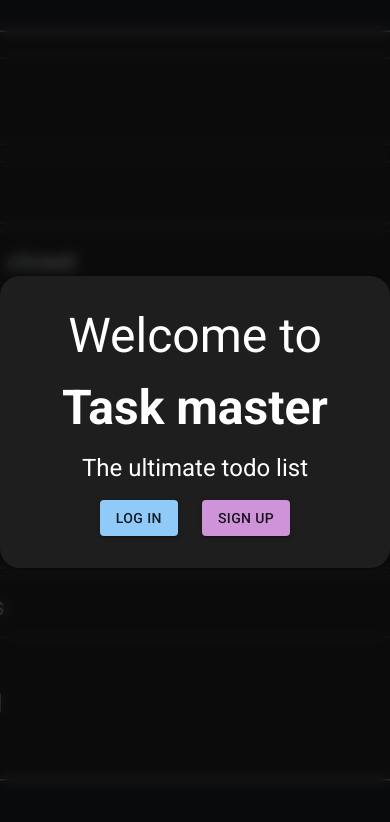
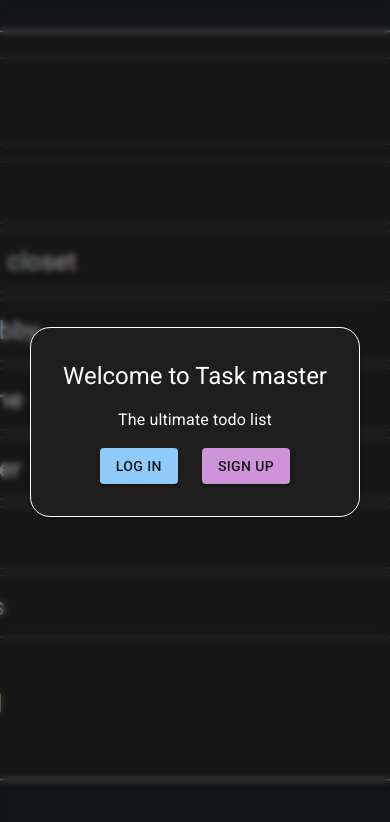
Before and after one commit to SimBys/task-master, a React (Create React App) app: page / in a window 390 px wide. Shown: the top 822 px of the page. Built offline with nearby package versions, Linux system fonts and the light colour scheme.

Commit message:
Made Home page more responsive - font size changes with screen size

```diff
--- a/public/index.html
+++ b/public/index.html
@@ -7,11 +7,11 @@
     <meta name="theme-color" content="#000000" />
     <meta
       name="description"
-      content="Web site created using create-react-app"
+      content="Powerful todo list"
     />
     <link rel="apple-touch-icon" href="%PUBLIC_URL%/logo192.png" />
     <link rel="manifest" href="%PUBLIC_URL%/manifest.json" />
-    <title>React App</title>
+    <title>Task master</title>
   </head>
   <body>
     <noscript>You need to enable JavaScript to run this app.</noscript>
--- a/src/pages/Home.module.css
+++ b/src/pages/Home.module.css
@@ -18,10 +18,9 @@
     left: 0;
     width: 100%;
     height: 100%;
-    background-color: rgba(0, 0, 0, 0.7);
-    backdrop-filter: blur(6px);
+    background-color: rgba(0, 0, 0, 0.4);
+    backdrop-filter: blur(3px);
 }
-
 
 .button {
     margin: 5px;
--- a/src/pages/Home.tsx
+++ b/src/pages/Home.tsx
@@ -7,20 +7,15 @@ export default function Home() {
 
 	return (
 		<div className={styles.container}>
-			<Paper sx={{ zIndex: 1, p: 4, borderRadius: 5 }}>
+			<Paper sx={{ zIndex: 1, p: 4, borderRadius: 5, border: 1 }}>
 				<Grid container alignItems="center" justifyContent="center" spacing={2}>
 					<Grid item>
-						<Typography variant="h3">Welcome to</Typography>
-					</Grid>
-					<Grid item>
-						<Typography variant="h3" fontWeight={700}>
-							Task master
-						</Typography>
+						<Typography sx={{typography: { sm: 'h3', xs: 'h5'}}}>Welcome to Task master</Typography>
 					</Grid>
 				</Grid>
 				<Grid container alignItems="center" justifyContent="center" mt={2}>
 					<Grid item>
-						<Typography variant="h5">The ultimate todo list</Typography>
+						<Typography sx={{typography: { sm: 'h5', xs: 'body1'}}}>The ultimate todo list</Typography>
 					</Grid>
 				</Grid>
 				<Grid container alignItems="center" justifyContent="center" mt={2}>
```
Also changed, not shown: public/manifest.json, 1 other file (tests, documents, lock files or other folders).
